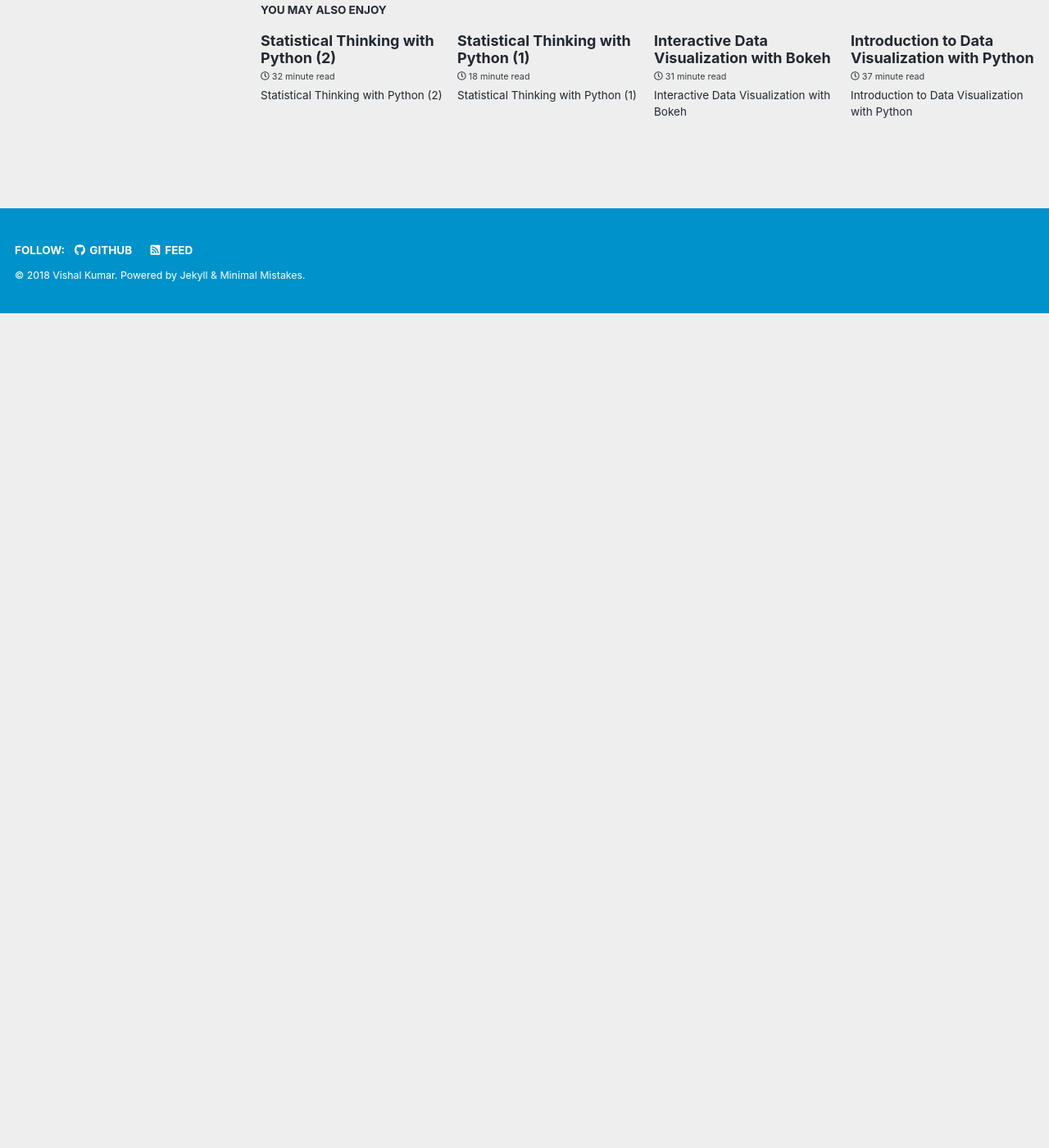
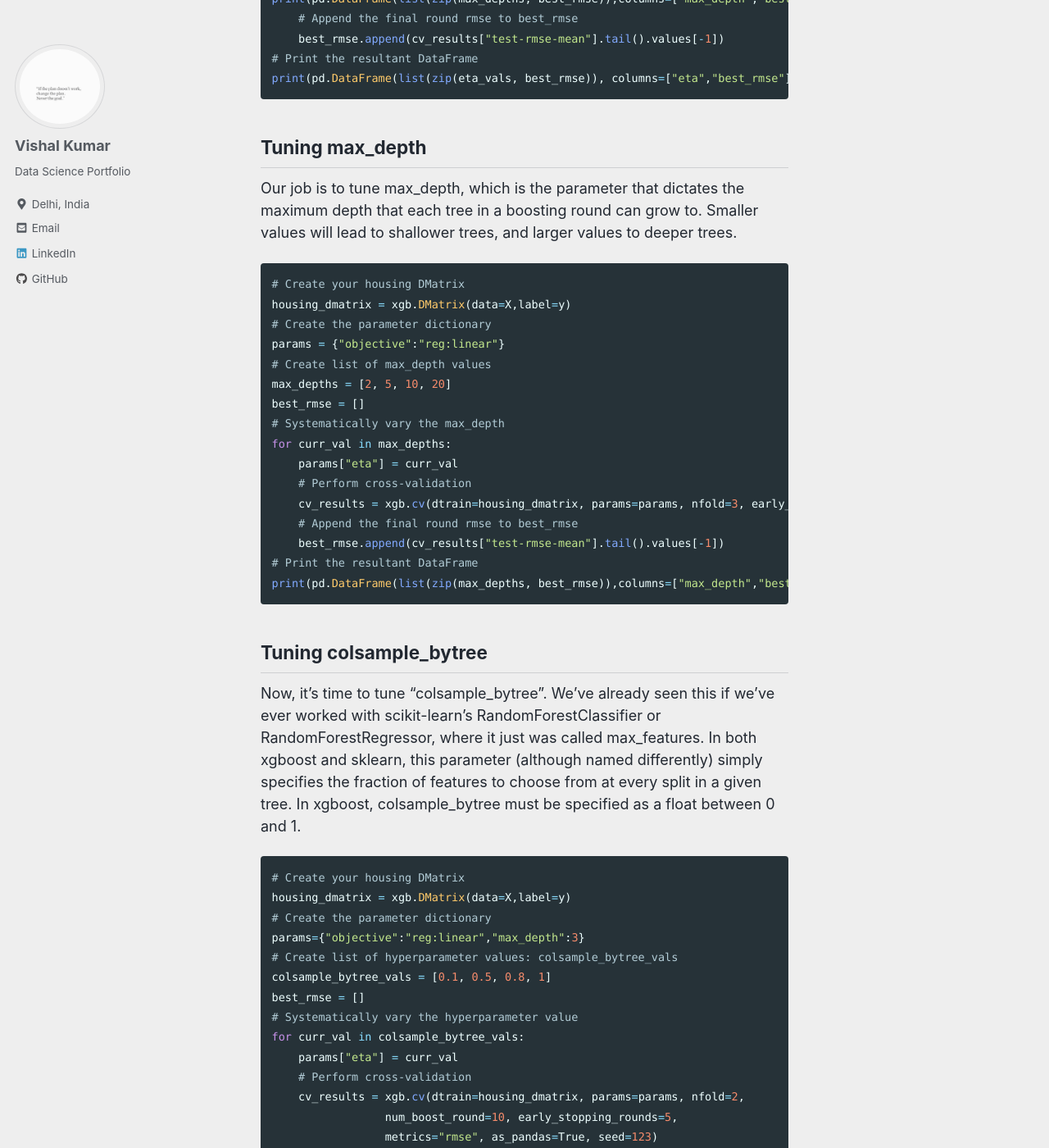
Before and after one commit to vishalmnemonic/vishalmnemonic.github.io, a Jekyll site: the page built from _posts/2018-12-03-DC16.md, in a window 1280 px wide and 1400 px high, scrolled down 9448 px. Shown: the whole window at 82% size. Built offline with Jekyll 4.4.1, drawn with Linux system fonts in a browser that asks for light colours; nearby versions of some CDN libraries; before the commit the page ends 9830 px from its top, so only the background shows below that; some of the changed text lies outside the part shown.

Commit message:
dc16 3dn

````diff
--- a/_posts/2018-12-03-DC16.md
+++ b/_posts/2018-12-03-DC16.md
@@ -245,9 +245,122 @@
 for curr_val in eta_vals:
     params["eta"] = curr_val
     # Perform cross-validation: cv_results
+    # Create your housing DMatrix
+housing_dmatrix = xgb.DMatrix(data=X,label=y)
+
+# Create the parameter dictionary
+params = {"objective":"reg:linear"}
+
+# Create list of max_depth values
+max_depths = [2, 5, 10, 20]
+best_rmse = []
+
+# Systematically vary the max_depth
+for curr_val in max_depths:
+
+    params["eta"] = curr_val
+
+    # Perform cross-validation
     cv_results = xgb.cv(dtrain=housing_dmatrix, params=params, nfold=3, early_stopping_rounds=5, num_boost_round=10, metrics="rmse", as_pandas=True, seed=123)
+
+
+
+    # Append the final round rmse to best_rmse
+    best_rmse.append(cv_results["test-rmse-mean"].tail().values[-1])
+
+# Print the resultant DataFrame
+print(pd.DataFrame(list(zip(max_depths, best_rmse)),columns=["max_depth","best_rmse"]))
     # Append the final round rmse to best_rmse
     best_rmse.append(cv_results["test-rmse-mean"].tail().values[-1])
 # Print the resultant DataFrame
 print(pd.DataFrame(list(zip(eta_vals, best_rmse)), columns=["eta","best_rmse"]))
 ```
+
+## Tuning max_depth
+Our job is to tune max_depth, which is the parameter that dictates the maximum depth that each tree in a boosting round can grow to. Smaller values will lead to shallower trees, and larger values to deeper trees.
+
+```python
+# Create your housing DMatrix
+housing_dmatrix = xgb.DMatrix(data=X,label=y)
+# Create the parameter dictionary
+params = {"objective":"reg:linear"}
+# Create list of max_depth values
+max_depths = [2, 5, 10, 20]
+best_rmse = []
+# Systematically vary the max_depth
+for curr_val in max_depths:
+    params["eta"] = curr_val
+    # Perform cross-validation
+    cv_results = xgb.cv(dtrain=housing_dmatrix, params=params, nfold=3, early_stopping_rounds=5, num_boost_round=10, metrics="rmse", as_pandas=True, seed=123)
+    # Append the final round rmse to best_rmse
+    best_rmse.append(cv_results["test-rmse-mean"].tail().values[-1])
+# Print the resultant DataFrame
+print(pd.DataFrame(list(zip(max_depths, best_rmse)),columns=["max_depth","best_rmse"]))
+```
+
+## Tuning colsample_bytree
+Now, it's time to tune "colsample_bytree". We've already seen this if we've ever worked with scikit-learn's RandomForestClassifier or RandomForestRegressor, where it just was called max_features. In both xgboost and sklearn, this parameter (although named differently) simply specifies the fraction of features to choose from at every split in a given tree. In xgboost, colsample_bytree must be specified as a float between 0 and 1.
+
+```python
+# Create your housing DMatrix
+housing_dmatrix = xgb.DMatrix(data=X,label=y)
+# Create the parameter dictionary
+params={"objective":"reg:linear","max_depth":3}
+# Create list of hyperparameter values: colsample_bytree_vals
+colsample_bytree_vals = [0.1, 0.5, 0.8, 1]
+best_rmse = []
+# Systematically vary the hyperparameter value
+for curr_val in colsample_bytree_vals:
+    params["eta"] = curr_val
+    # Perform cross-validation
+    cv_results = xgb.cv(dtrain=housing_dmatrix, params=params, nfold=2,
+                 num_boost_round=10, early_stopping_rounds=5,
+                 metrics="rmse", as_pandas=True, seed=123)
+    # Append the final round rmse to best_rmse
+    best_rmse.append(cv_results["test-rmse-mean"].tail().values[-1])
+# Print the resultant DataFrame
+print(pd.DataFrame(list(zip(colsample_bytree_vals, best_rmse)), columns=["colsample_bytree","best_rmse"]))
+```
+
+## Grid Search with XGBoost
+Let's take our parameter tuning to the next level by using scikit-learn's GridSearch and RandomizedSearch capabilities with internal cross-validation using the GridSearchCV and RandomizedSearchCV functions. We will use these to find the best model exhaustively from a collection of possible parameter values across multiple parameters simultaneously. Let's get to work, starting with GridSearchCV!
+
+```python
+# Create your housing DMatrix: housing_dmatrix
+housing_dmatrix = xgb.DMatrix(data=X, label=y)
+# Create the parameter grid: gbm_param_grid
+gbm_param_grid = {
+    'colsample_bytree': [0.3, 0.7],
+    'n_estimators': [50],
+    'max_depth': [2, 5]
+}
+# Instantiate the regressor: gbm
+gbm = xgb.XGBRegressor()
+# Perform grid search: grid_mse
+grid_mse = GridSearchCV(estimator=gbm, param_grid=gbm_param_grid,
+                       scoring='neg_mean_squared_error', cv=4, verbose=1)
+grid_mse.fit(X, y)
+# Print the best parameters and lowest RMSE
+print("Best parameters found: ", grid_mse.best_params_)
+print("Lowest RMSE found: ", np.sqrt(np.abs(grid_mse.best_score_)))
+```
+
+## Random Search with XGBoost
+Often, GridSearchCV can be really time consuming, so in practice, we may want to use RandomizedSearchCV instead, as we will do in this exercise. The good news is we only have to make a few modifications to your GridSearchCV code to do RandomizedSearchCV. The key difference is we have to specify a param_distributions parameter instead of a param_grid parameter.
+
+```python
+# Create the parameter grid: gbm_param_grid
+gbm_param_grid = {
+    'n_estimators': [25],
+    'max_depth': range(2, 12)
+}
+# Instantiate the regressor: gbm
+gbm = xgb.XGBRegressor(n_estimators=10)
+# Perform random search: grid_mse
+randomized_mse = RandomizedSearchCV(param_distributions=gbm_param_grid, estimator=gbm, scoring="neg_mean_squared_error", n_iter=5, cv=4, verbose=1)
+# Fit randomized_mse to the data
+randomized_mse.fit(X, y)
+# Print the best parameters and lowest RMSE
+print("Best parameters found: ", randomized_mse.best_params_)
+print("Lowest RMSE found: ", np.sqrt(np.abs(randomized_mse.best_score_)))
+```
````
